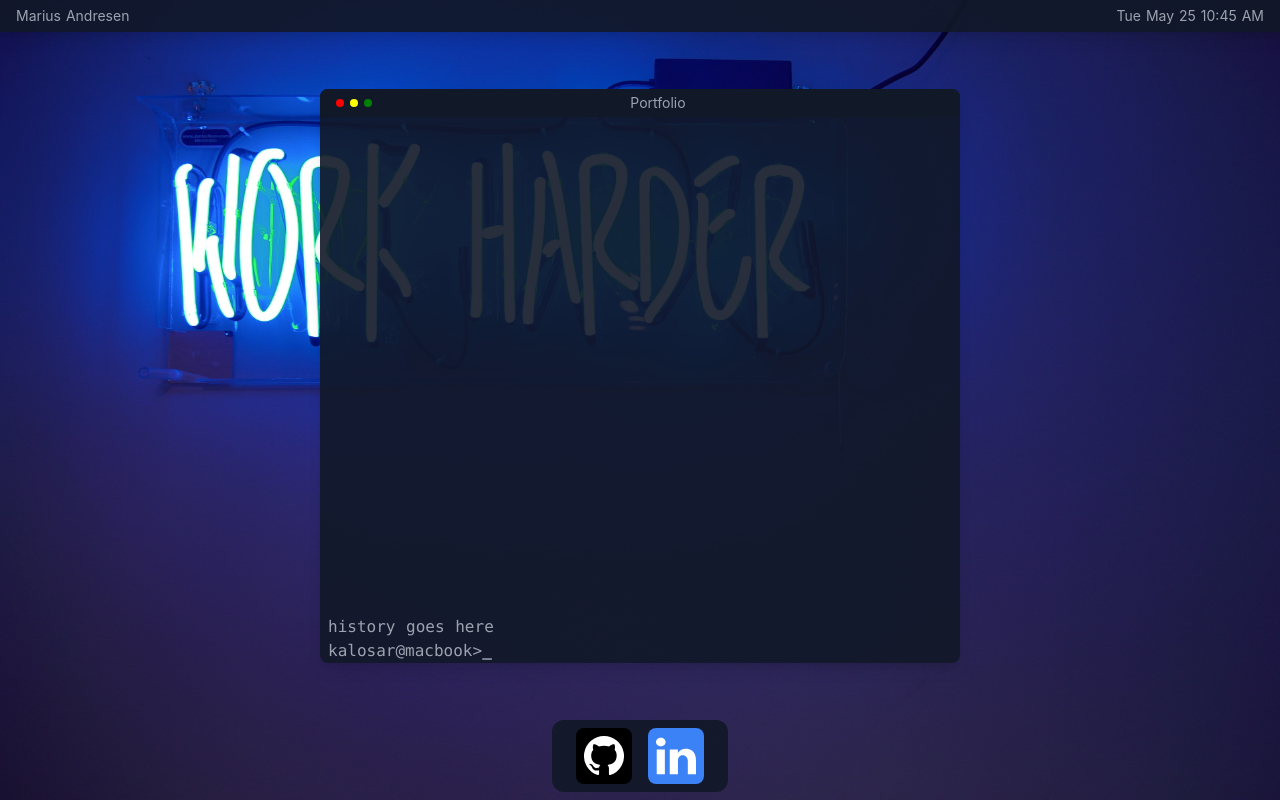
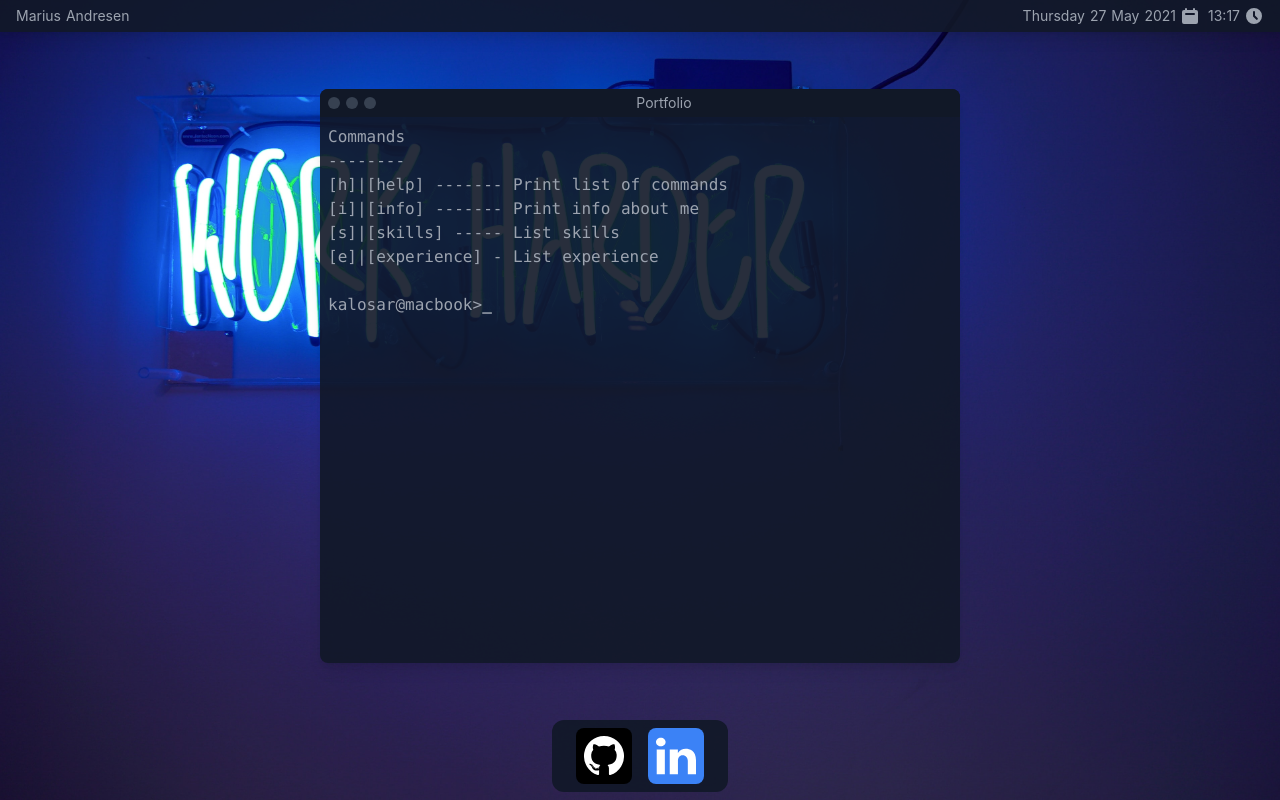
Before and after one commit to kalosar/portfolio, a Nuxt app: page / in a window 1280 px wide. Built offline with nearby package versions, Linux system fonts and the light colour scheme.

Commit message:
Cleaned up index page

```diff
--- a/pages/index.vue
+++ b/pages/index.vue
@@ -4,7 +4,7 @@
     style="background-image: url(/bg-work-harder.jpg)"
   >
     <!-- Top Bar -->
-    <div
+    <header
       class="
         h-8
         flex
@@ -17,168 +17,19 @@
         shadow-lg
       "
     >
-      <div>Marius Andresen</div>
-      <div>
-        <span>Tue May 25 10:45 AM</span>
-      </div>
-    </div>
+      <span>Marius Andresen</span>
+      <date-time locale="en-GB" date="full" time="short" />
+    </header>
 
     <!-- Main Content -->
-    <div class="flex flex-grow items-center justify-center">
-      <!-- Console Window -->
-      <div
-        class="
-          h-5/6
-          w-1/2
-          flex flex-col
-          bg-gray-900 bg-opacity-90
-          rounded-lg
-          shadow-lg
-        "
-      >
-        <div
-          class="
-            flex
-            justify-between
-            bg-gray-900
-            rounded-t-lg
-            px-4
-            py-1
-            text-gray-400 text-sm
-          "
-        >
-          <div class="flex items-center space-x-1.5">
-            <div flex items-center>
-              <svg
-                class="h-2"
-                xmlns="http://www.w3.org/2000/svg"
-                viewBox="0 0 64 64"
-                aria-labelledby="title"
-                aria-describedby="desc"
-              >
-                <circle cx="32" cy="32" r="32" stroke-width="0" fill="red" />
-              </svg>
-            </div>
-            <div flex items-center>
-              <svg
-                class="h-2"
-                xmlns="http://www.w3.org/2000/svg"
-                viewBox="0 0 64 64"
-                aria-labelledby="title"
-                aria-describedby="desc"
-              >
-                <circle cx="32" cy="32" r="32" stroke-width="0" fill="yellow" />
-              </svg>
-            </div>
-            <div flex items-center>
-              <svg
-                class="h-2"
-                xmlns="http://www.w3.org/2000/svg"
-                viewBox="0 0 64 64"
-                aria-labelledby="title"
-                aria-describedby="desc"
-              >
-                <circle cx="32" cy="32" r="32" stroke-width="0" fill="green" />
-              </svg>
-            </div>
-          </div>
-          <div class="select-none">Portfolio</div>
-          <div class="select-none"></div>
-        </div>
-        <div
-          class="
-            flex flex-col flex-grow
-            justify-end
-            pl-2
-            text-gray-400
-            font-mono
-          "
-        >
-          <div>history goes here</div>
-          <div>
-            <span>kalosar@macbook></span>
-            <span class="animate-ping font-bold">_</span>
-          </div>
-        </div>
-      </div>
-    </div>
+    <main class="flex flex-grow items-center justify-center relative">
+      <console-window />
+    </main>
 
     <!-- Action Bar -->
-    <div class="flex justify-center">
-      <div
-        class="
-          flex
-          items-center
-          py-2
-          px-6
-          mb-2
-          bg-gray-900 bg-opacity-90
-          rounded-xl
-          space-x-4
-        "
-      >
-        <a
-          href="#"
-          class="
-            h-14
-            w-14
-            bg-black
-            rounded-lg
-            p-2
-            transform
-            transition
-            duration-500
-            hover:scale-110
-          "
-        >
-          <svg
-            xmlns="http://www.w3.org/2000/svg"
-            viewBox="0 0 64 64"
-            aria-labelledby="title"
-            aria-describedby="desc"
-          >
-            <path
-              data-name="layer2"
-              d="M32 0a32.021 32.021 0 00-10.1 62.4c1.6.3 2.2-.7 2.2-1.5v-6c-8.9 1.9-10.8-3.8-10.8-3.8-1.5-3.7-3.6-4.7-3.6-4.7-2.9-2 .2-1.9.2-1.9 3.2.2 4.9 3.3 4.9 3.3 2.9 4.9 7.5 3.5 9.3 2.7a6.93 6.93 0 012-4.3c-7.1-.8-14.6-3.6-14.6-15.8a12.27 12.27 0 013.3-8.6 11.965 11.965 0 01.3-8.5s2.7-.9 8.8 3.3a30.873 30.873 0 018-1.1 30.292 30.292 0 018 1.1c6.1-4.1 8.8-3.3 8.8-3.3a11.965 11.965 0 01.3 8.5 12.1 12.1 0 013.3 8.6c0 12.3-7.5 15-14.6 15.8a7.746 7.746 0 012.2 5.9v8.8c0 .9.6 1.8 2.2 1.5A32.021 32.021 0 0032 0z"
-              fill="#FFFFFF"
-            />
-            <path
-              data-name="layer1"
-              d="M12.1 45.9c-.1.2-.3.2-.5.1s-.4-.3-.3-.5.3-.2.6-.1c.2.2.3.4.2.5zm1.3 1.5a.589.589 0 01-.8-.8.631.631 0 01.7.1.494.494 0 01.1.7zm1.3 1.8a.585.585 0 01-.7-.3.6.6 0 010-.8.585.585 0 01.7.3c.2.3.2.7 0 .8zm1.7 1.8c-.2.2-.5.1-.8-.1-.3-.3-.4-.6-.2-.8a.619.619 0 01.8.1.554.554 0 01.2.8zm2.4 1c-.1.3-.4.4-.8.3s-.6-.4-.5-.7.4-.4.8-.3c.3.2.6.5.5.7zm2.6.2c0 .3-.3.5-.7.5s-.7-.2-.7-.5.3-.5.7-.5c.4.1.7.3.7.5zm2.4-.4q0 .45-.6.6a.691.691 0 01-.8-.3q0-.45.6-.6c.5-.1.8.1.8.3z"
-              fill="#202020"
-            />
-          </svg>
-        </a>
-
-        <a
-          href="#"
-          class="
-            h-14
-            w-14
-            bg-blue-500
-            p-2
-            rounded-lg
-            transform
-            transition
-            duration-500
-            hover:scale-110
-          "
-        >
-          <svg
-            xmlns="http://www.w3.org/2000/svg"
-            viewBox="0 0 64 64"
-            aria-labelledby="title"
-            aria-describedby="desc"
-          >
-            <path
-              data-name="layer1"
-              fill="#FFFFFF"
-              d="M1.15 21.7h13V61h-13zm46.55-1.3c-5.7 0-9.1 2.1-12.7 6.7v-5.4H22V61h13.1V39.7c0-4.5 2.3-8.9 7.5-8.9s8.3 4.4 8.3 8.8V61H64V38.7c0-15.5-10.5-18.3-16.3-18.3zM7.7 2.6C3.4 2.6 0 5.7 0 9.5s3.4 6.9 7.7 6.9 7.7-3.1 7.7-6.9S12 2.6 7.7 2.6z"
-            />
-          </svg>
-        </a>
-      </div>
-    </div>
+    <footer class="flex justify-center">
+      <dock />
+    </footer>
   </div>
 </template>
 
@@ -186,4 +37,4 @@
 export default {}
 </script>
 
-<style></style>
+<style scoped></style>
```
